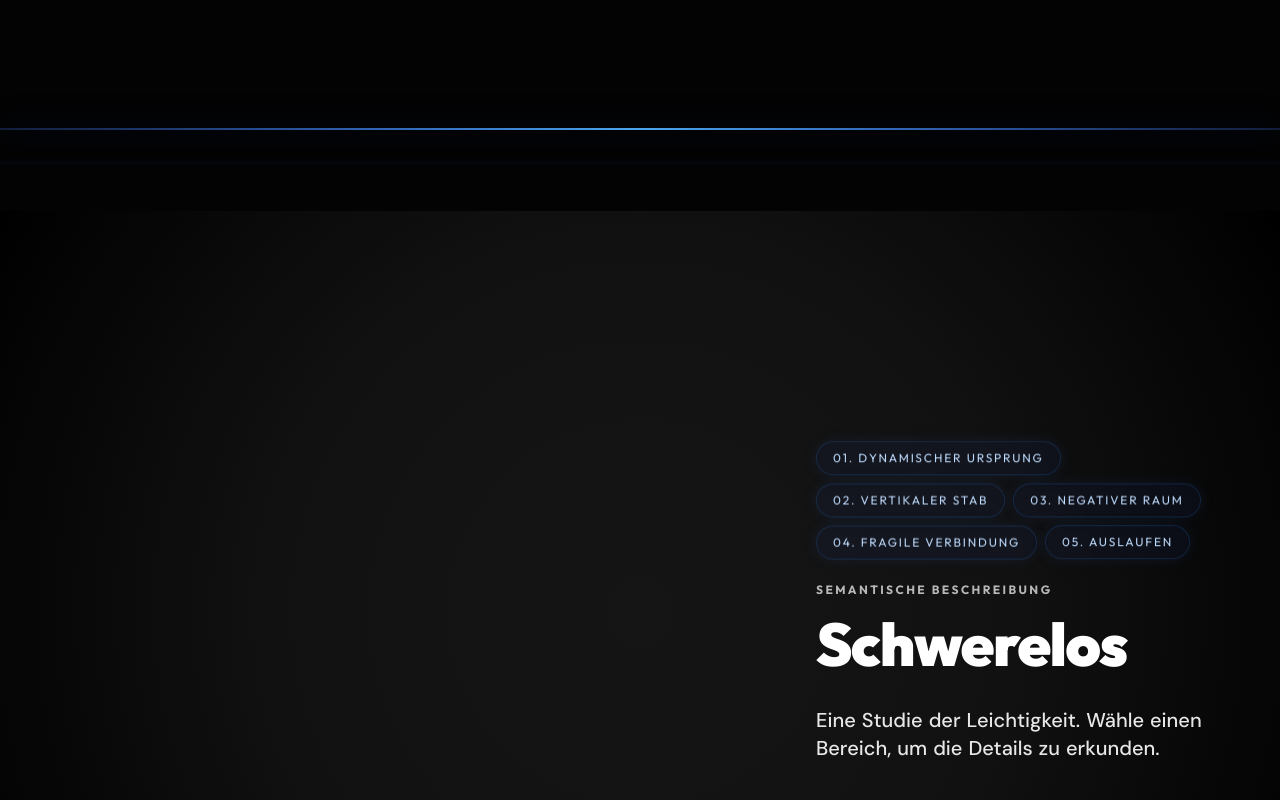
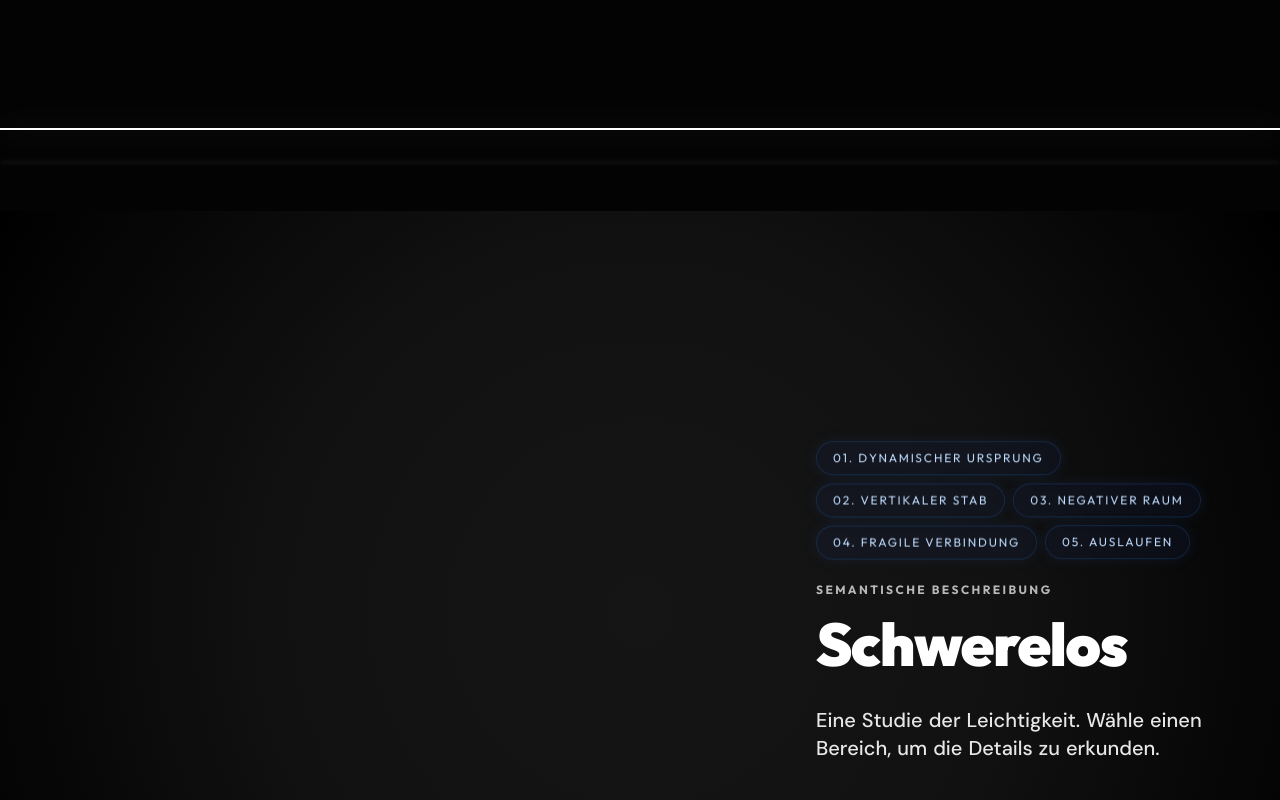
Before and after one commit to Nklsfdler/Schwerelos, a Next.js app: page / in a window 1280 px wide. Shown: the part 10100-10900 px from the top of the page. Built offline with nearby package versions, Linux system fonts and the light colour scheme.

Commit message:
style: Change section separator to white energy beam

```diff
--- a/app/components/SectionSeparator.tsx
+++ b/app/components/SectionSeparator.tsx
@@ -3,18 +3,18 @@
 export function SectionSeparator() {
     return (
         <div className="w-full relative py-12 flex flex-col items-center justify-center pointer-events-none z-40 gap-8">
-            {/* Dark Expensive Modern Blue - Static Dynamic Look */}
-            <div className="relative w-full h-[2px] bg-[#0f172a] overflow-hidden shadow-[0_0_30px_rgba(30,64,175,0.5)]">
-                {/* Frozen Energy Beam - Complex Gradient for 'Dynamic' Look without Motion */}
-                <div className="absolute inset-0 bg-gradient-to-r from-blue-900/20 via-blue-500 to-blue-900/20 opacity-90" />
+            {/* White Energy Beam - Pure & Static */}
+            <div className="relative w-full h-[2px] bg-white/10 overflow-hidden shadow-[0_0_30px_rgba(255,255,255,0.3)]">
+                {/* Frozen Light - Complex Gradient for Depth */}
+                <div className="absolute inset-0 bg-gradient-to-r from-transparent via-white to-transparent opacity-90" />
 
                 {/* Intense Core Highlight */}
-                <div className="absolute inset-0 bg-gradient-to-r from-transparent via-white/40 to-transparent mix-blend-overlay" />
+                <div className="absolute inset-0 bg-white mix-blend-overlay shadow-[0_0_10px_rgba(255,255,255,0.8)]" />
             </div>
 
-            {/* Subtle Deep Glow */}
-            <div className="relative w-full h-px opacity-40">
-                <div className="absolute inset-0 bg-blue-900 blur-[2px]" />
+            {/* Subtle Ambient Glow */}
+            <div className="relative w-full h-px opacity-20">
+                <div className="absolute inset-0 bg-white blur-[2px]" />
             </div>
         </div>
     );
```
